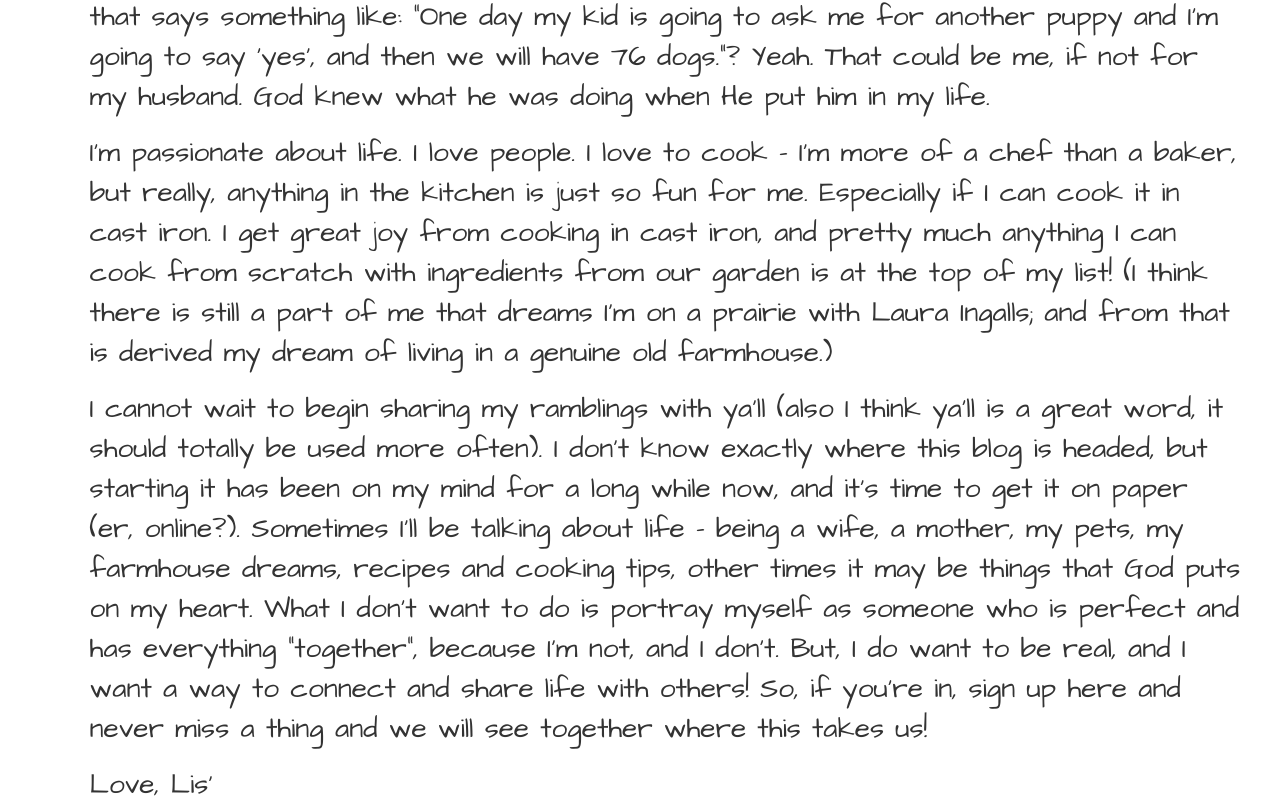
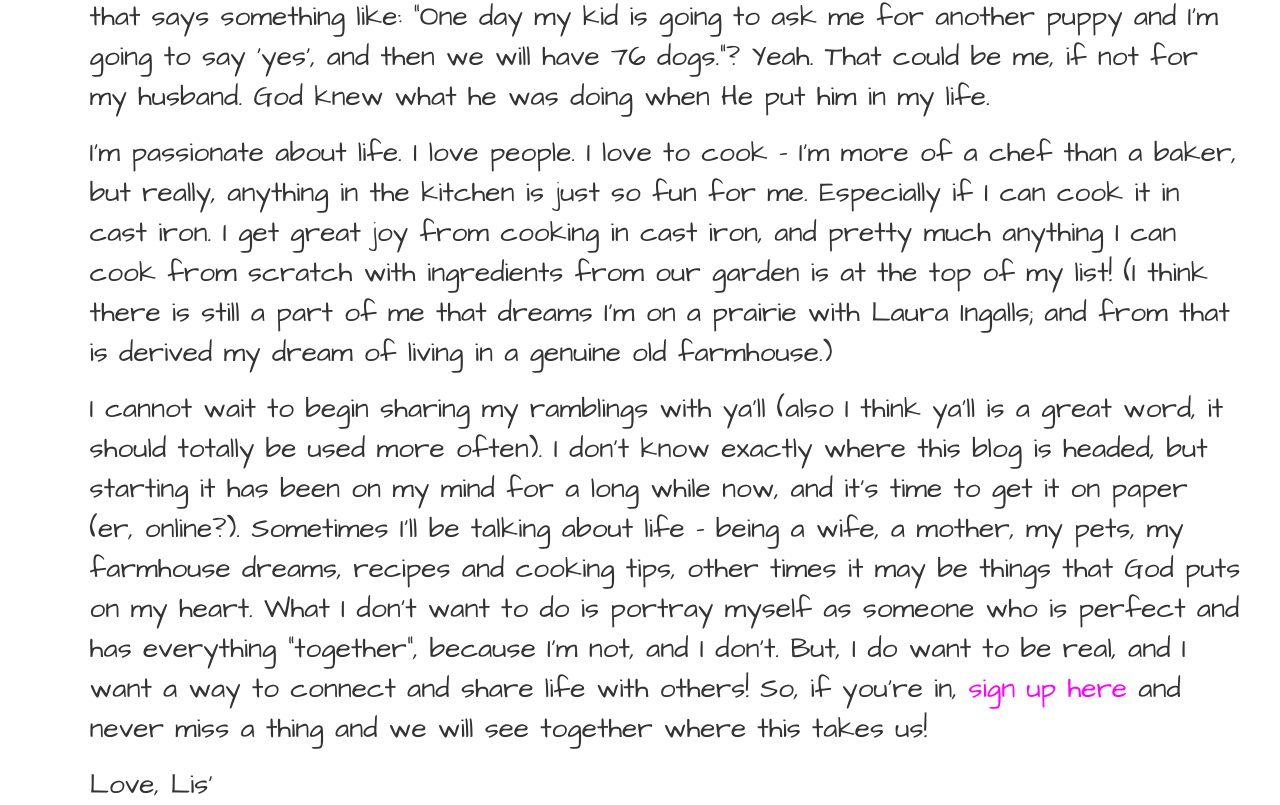
Before and after one commit to jbmills327/lisaBlog, a website: page public/html/aboutMe.html in a window 1280 px wide. Shown: the part 2099-2904 px from the top of the page. Drawn offline with nearby package versions, Linux system fonts and the light colour scheme; a web font is replaced by a local one.

Commit message:
adding mailto

```diff
--- a/public/css/main.css
+++ b/public/css/main.css
@@ -43,7 +43,6 @@ body {
   background: rgba(0, 0, 0, 0.3);
   animation: hide 10s ease-in forwards;
 }
-
 
 /*h1 {
   position: absolute;
@@ -110,9 +109,7 @@ body {
   color: black
 }
 
-
 /*This is to style the slide menu*/
-
 
 /*Style the hamburger button that open side slide menu*/
 
@@ -131,7 +128,6 @@ body {
   z-index: 1;
   animation: show 15s ease-in forwards;
 }
-
 
 /*This is the hamburger menu for the about me page*/
 
@@ -166,14 +162,12 @@ body {
   }
 }
 
-
 /*Turns hamburger white and background black when hover*/
 
 .openMenu:hover {
   color: white;
   background-color: black;
 }
-
 
 /* The side navigation menu */
 
@@ -200,7 +194,6 @@ body {
   /* 0.5 second transition effect to slide in the sidenav */
 }
 
-
 /* The navigation menu links */
 
 .sidenav a {
@@ -213,7 +206,6 @@ body {
   transition: 0.3s
 }
 
-
 /* When you mouse over the navigation links, change their color */
 
 .sidenav a:hover, .offcanvas a:focus {
@@ -221,7 +213,6 @@ body {
   /*color: #818181;*/
   color: black;
 }
-
 
 /* Position and style the close button (top right corner) */
 
@@ -232,7 +223,6 @@ body {
   font-size: 36px;
   margin-left: 50px;
 }
-
 
 /*This is for the form on the add blog page*/
 
@@ -245,7 +235,6 @@ body {
   margin-bottom: 10%;
   padding-bottom: 10%;
 }
-
 
 /*Styling the blogs on the main page*/
 
@@ -328,7 +317,6 @@ body {
   left: 5%;
 }
 
-
 /*This is all for the about me page*/
 
 p {
@@ -382,7 +370,6 @@ p {
   margin-bottom: 10%;
 }
 
-
 /*styling pagination controls*/
 
 .invControlsWrapper {
@@ -399,3 +386,8 @@ p {
   left: 50%;
   /*transform: translate(-50%);*/
 }
+
+#mailMe {
+  text-decoration: none;
+  color: magenta;
+}
--- a/public/html/aboutMe.html
+++ b/public/html/aboutMe.html
@@ -91,9 +91,8 @@
 
   <p class="paragraphSeven"> I cannot wait to begin sharing my ramblings with ya’ll (also I think ya’ll is a great word, it should totally be used more often). I don’t know exactly where this blog is headed, but starting it has been on my mind for a long while now, and it’s time
     to get it on paper (er, online?). Sometimes I’ll be talking about life – being a wife, a mother, my pets, my farmhouse dreams, recipes and cooking tips, other times it may be things that God puts on my heart. What I don’t want to do is portray myself
-    as someone who is perfect and has everything “together”, because I’m not, and I don’t. But, I do want to be real, and I want a way to connect and share life with others! So, if you’re in, sign up here and never miss a thing and we will see together
-    where this takes us!
-  </p>
+    as someone who is perfect and has everything “together”, because I’m not, and I don’t. But, I do want to be real, and I want a way to connect and share life with others! So, if you’re in, <a id="mailMe" href="mailto:dreamingofafarmhouse@gmail.com?Subject=I%20would%20like%20to%20receive%20updates%20about%20your%20blogs"
+      target="_blank"> sign up here </a> and never miss a thing and we will see together where this takes us!</p>
 
   <p class="paragraphEight"> Love, Lis’</p>
 
```
Also changed, not shown: public/html/addBlogs.html (+1 -1 lines), public/js/myScripts.js (+10 -0 lines).
